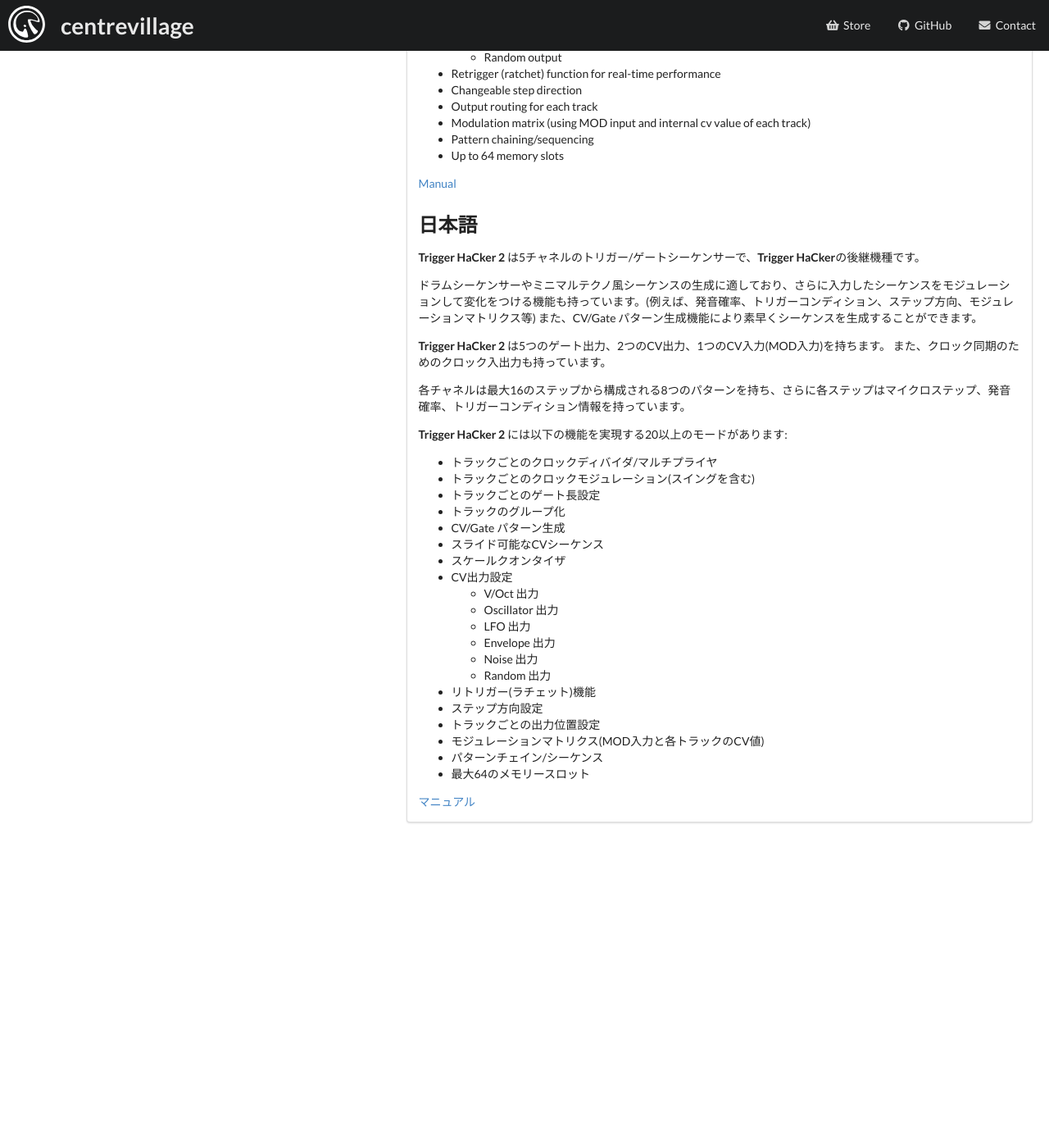
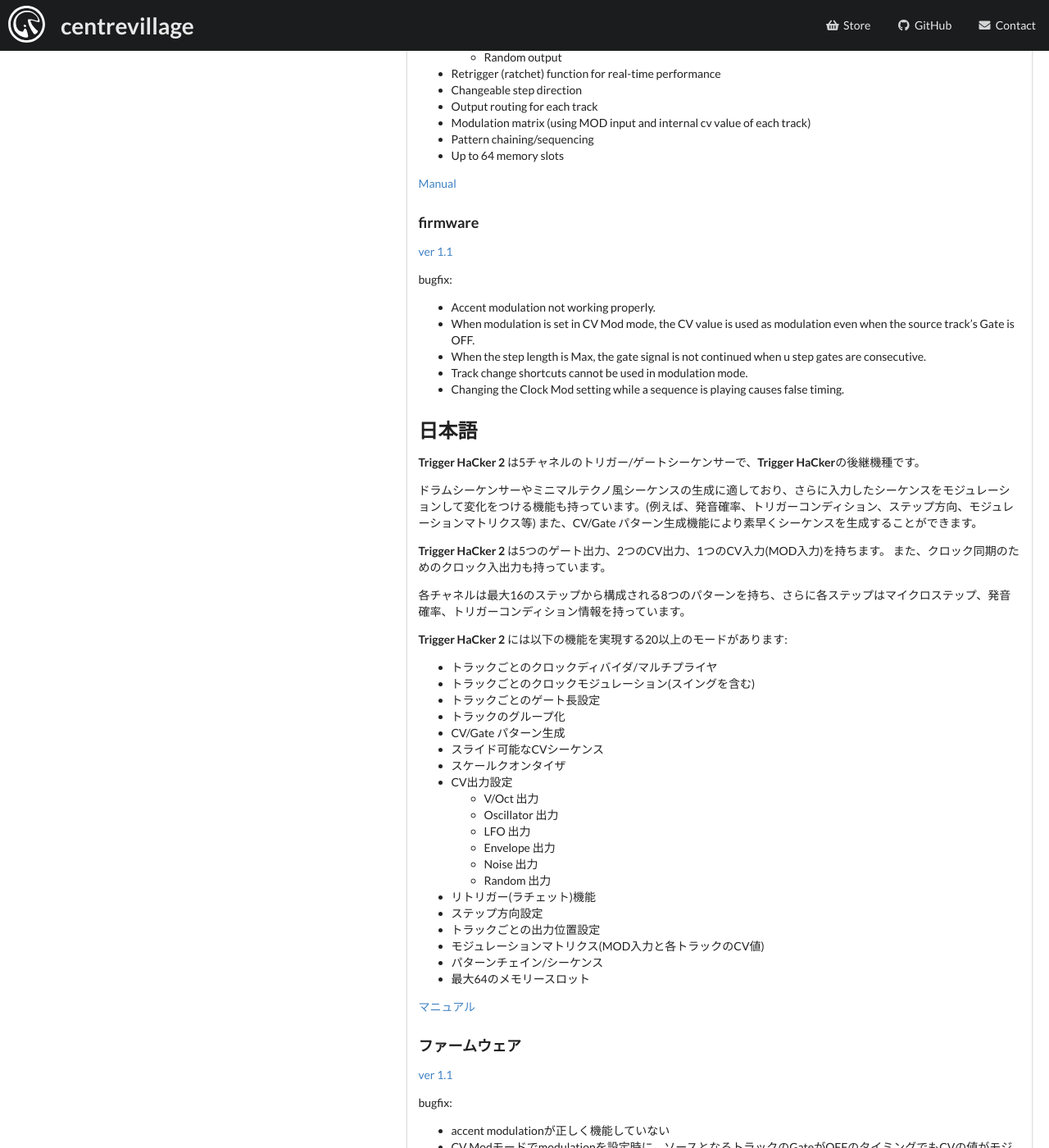
Before and after one commit to centrevillage/centrevillage.github.io, a Jekyll site: the page built from _products/TriggerHaCker2.md, in a window 1280 px wide and 1400 px high, scrolled down 888 px. Shown: the whole window at 82% size. Built offline with Jekyll 4.4.1, drawn with Linux system fonts in a browser that asks for light colours; nearby versions of some CDN libraries; before the commit the page ends 1911 px from its top, so only the background shows below that; some of the changed text lies outside the part shown.

Commit message:
Trigger HaCker2 firmware update

```diff
--- a/_products/TriggerHaCker2.md
+++ b/_products/TriggerHaCker2.md
@@ -63,6 +63,19 @@ Additionally, each step can include microsteps, probabilities, and trigger condi
 
 [Manual](https://docs.google.com/document/d/1Tgko1aRZTMDhhTn_QcxhiRlwVIaRisJhJ6eNGmJN1UM/edit?usp=sharing)
 
+### firmware
+
+[ver 1.1](https://drive.google.com/file/d/1QIR6-KtVGYylsfVg4eetU6C8317osbhq/view?usp=sharing)
+
+bugfix:
+
+- Accent modulation not working properly.
+- When modulation is set in CV Mod mode, the CV value is used as modulation even when the source track's Gate is OFF.
+- When the step length is Max, the gate signal is not continued when u step gates are consecutive.
+- Track change shortcuts cannot be used in modulation mode.
+- Changing the Clock Mod setting while a sequence is playing causes false timing.
+
+
 ## 日本語
 
 **Trigger HaCker 2** は5チャネルのトリガー/ゲートシーケンサーで、**Trigger HaCker**の後継機種です。
@@ -99,3 +112,15 @@ Additionally, each step can include microsteps, probabilities, and trigger condi
 - 最大64のメモリースロット
 
 [マニュアル](https://docs.google.com/document/d/1hvjuUJE3FYF_-dRES8jboTOAEbQJrE-20eO_cIdUNGk/edit?usp=sharing)
+
+### ファームウェア
+
+[ver 1.1](https://drive.google.com/file/d/1QIR6-KtVGYylsfVg4eetU6C8317osbhq/view?usp=sharing)
+
+bugfix:
+
+- accent modulationが正しく機能していない
+- CV Modモードでmodulationを設定時に、ソースとなるトラックのGateがOFFのタイミングでもCVの値がモジュレーションとして使われてしまう
+- step lengthがMaxのとき、u stepのゲートが連続した場合にゲート信号が繋がらない
+- modulation mode時、トラック変更ショートカット操作が使えない
+- シーケンス再生中にClock Mod設定を変更するとタイミングがズレる
```
